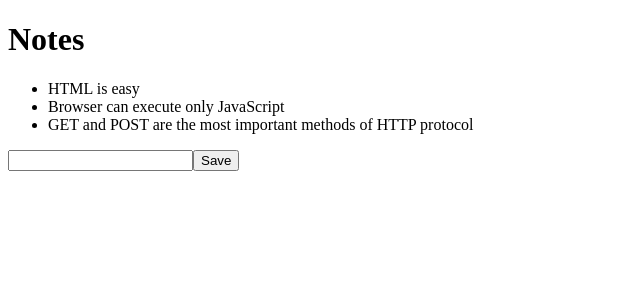
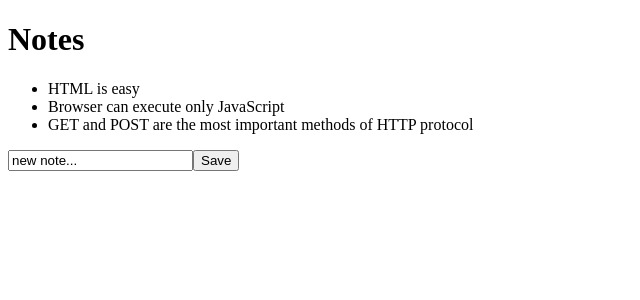
Before and after one commit to Scott-Zeta/FullStackOpen_MOOC, a React (Create React App) app in the folder Part2/part2-notes/: page / in a window 1280 px wide. Shown: the top 300 px of the page, without its empty margins (0-640 px from the left). Built offline with nearby package versions, Linux system fonts and the light colour scheme.

Commit message:
handle place holder and input value

```diff
--- a/Part2/part2-notes/src/App.js
+++ b/Part2/part2-notes/src/App.js
@@ -3,10 +3,16 @@ import Note from './components/Note'
 
 const App = (props) => {
   const [notes, setNotes] = useState(props.notes)
+  const [newNote, setNewNote] = useState("new note...")
 
   const addNote = (event) => {
     event.preventDefault()
     console.log('button clicked', event.target)
+  }
+
+  const handleNoteChange = (event) =>{
+    console.log(event.target.value)
+    setNewNote(event.target.value)
   }
 
   return (
@@ -18,7 +24,8 @@ const App = (props) => {
         )}
       </ul>
       <form onSubmit={addNote}>
-        <input />
+        <input value = {newNote}
+        onChange = {handleNoteChange}/>
         <button type="submit">Save</button>
       </form>
     </div>
```
